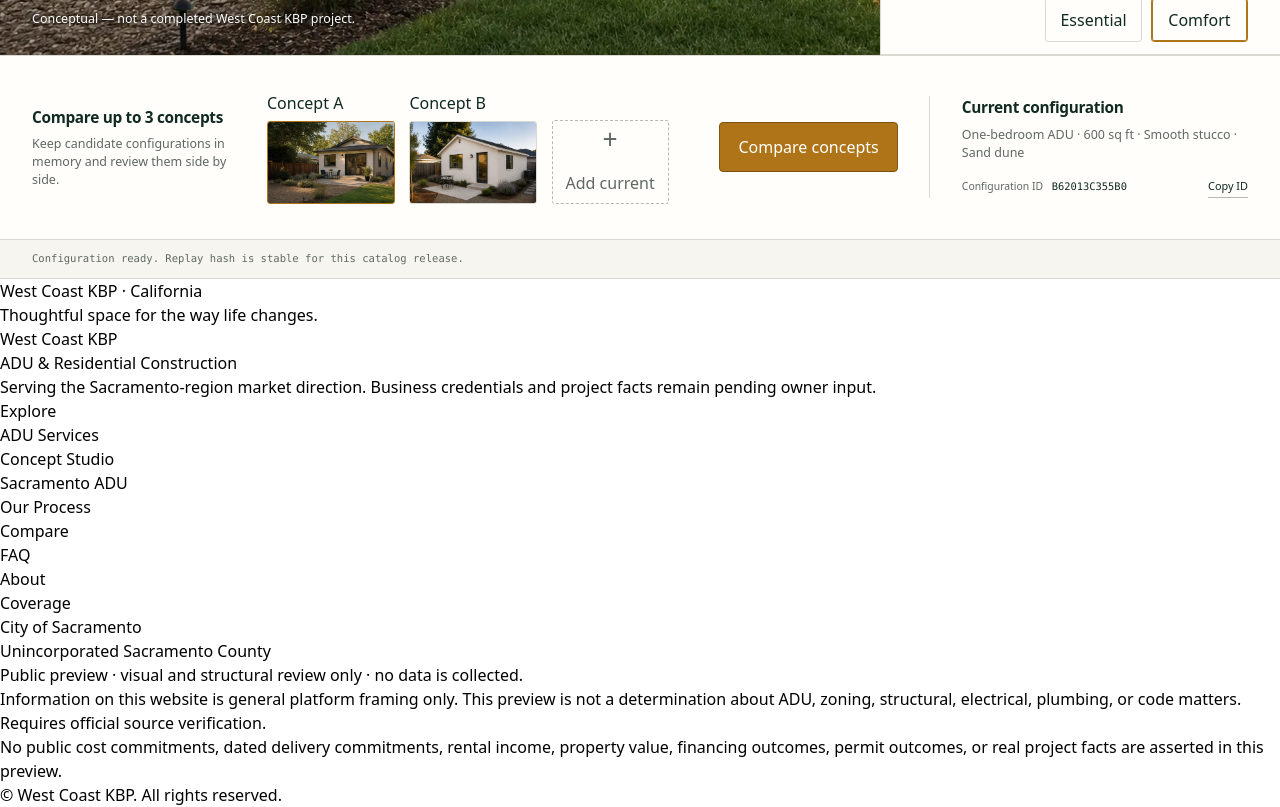
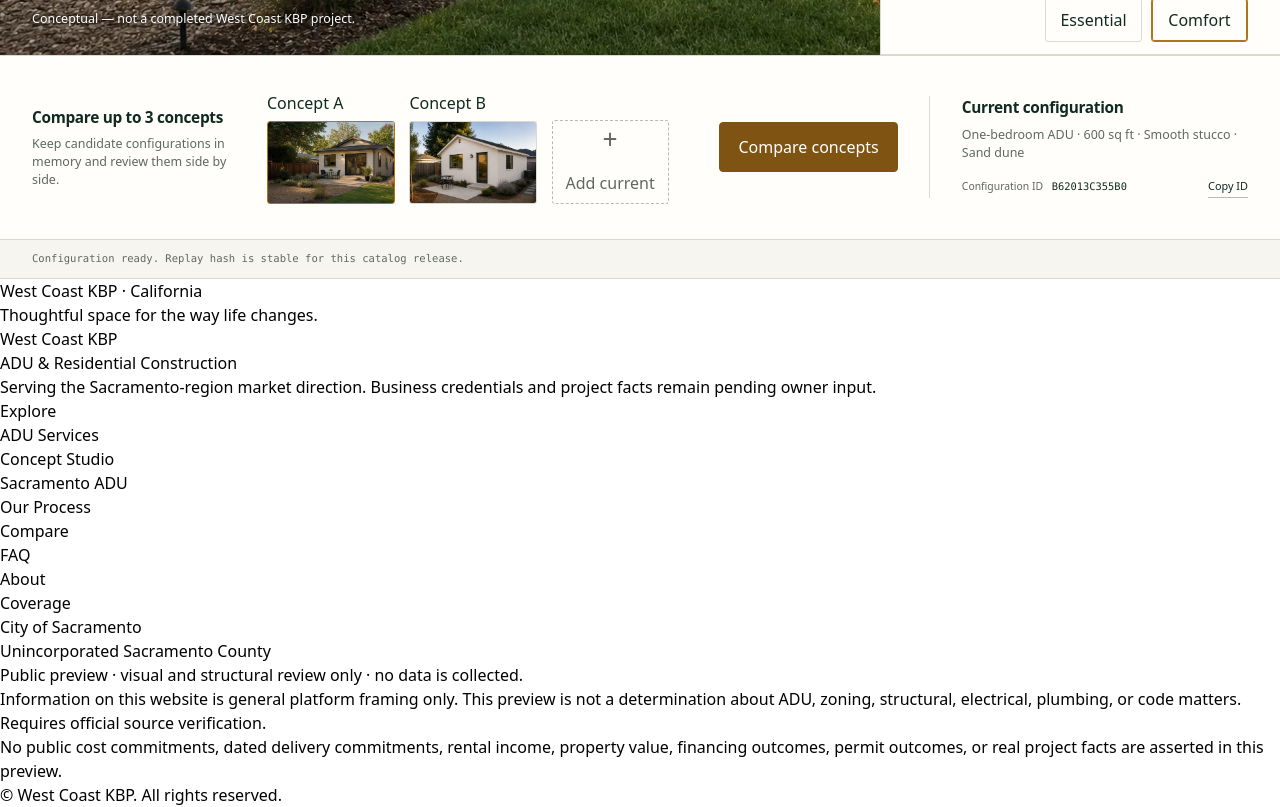
Before and after one commit to WEST-COAST-KBP-ADU/construction-os, a Next.js app: page /studio in a window 1280 px wide. Shown: the part 1080-1887 px from the top of the page. Built offline with nearby package versions, Linux system fonts and the light colour scheme.

Commit message:
STUDIO-A11Y-001: raise compare button contrast

```diff
--- a/src/components/studio/StudioWorkbench.module.css
+++ b/src/components/studio/StudioWorkbench.module.css
@@ -316,7 +316,7 @@
   min-height: 3rem;
   border: 1px solid var(--studio-accent-dark);
   border-radius: 0.25rem;
-  background: var(--studio-accent);
+  background: var(--studio-accent-dark);
   color: white;
   cursor: pointer;
   font-size: 0.78rem;
@@ -325,7 +325,7 @@
 }
 
 .compareButton:hover {
-  background: var(--studio-accent-dark);
+  background: var(--studio-ink);
 }
 
 .currentConfig {
```
